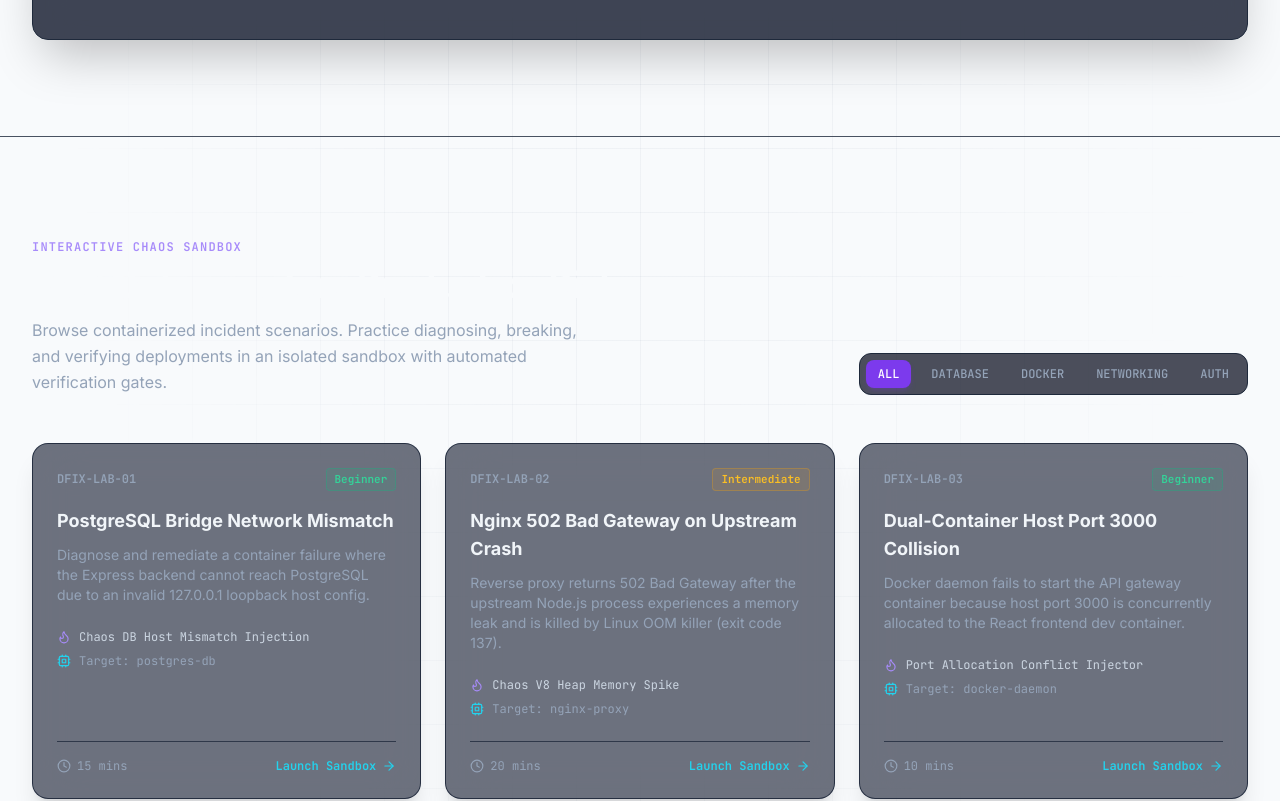
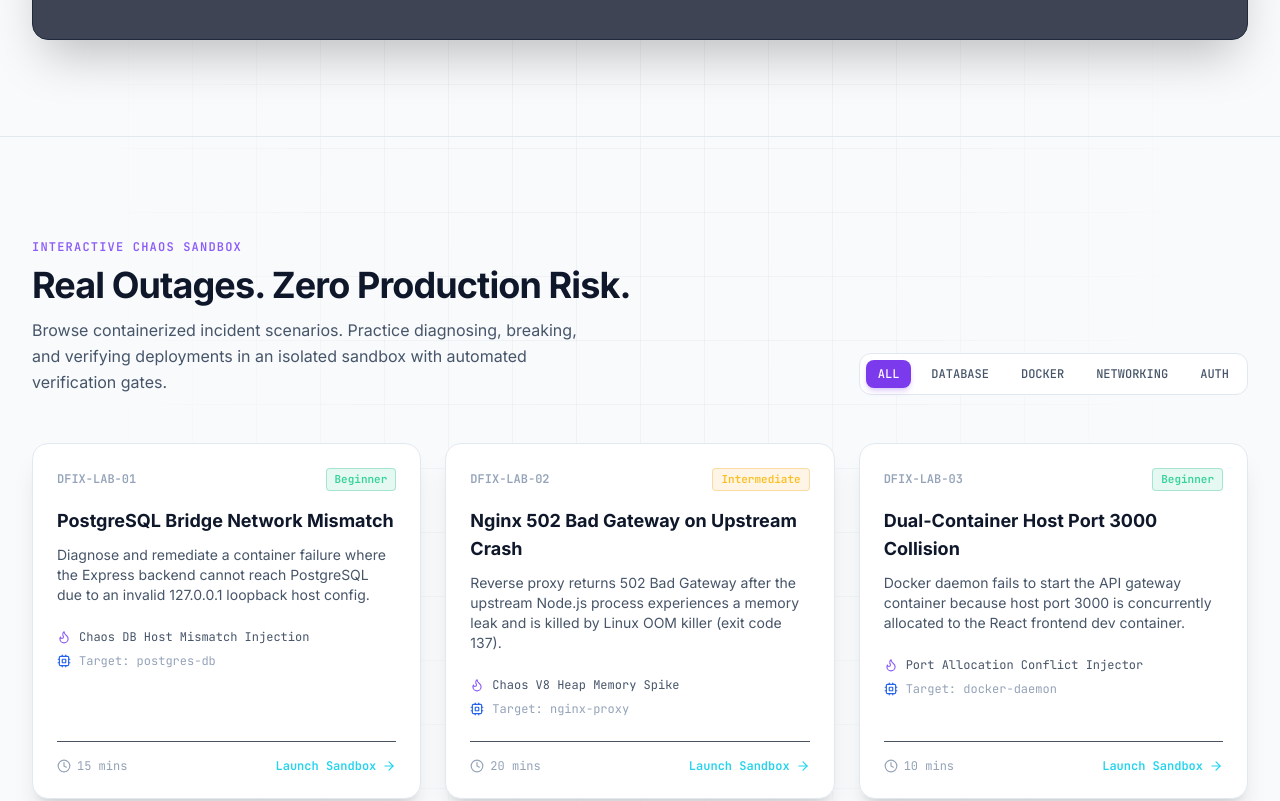
Before and after one commit to Radheshbhuva/DeployFixLab, a React (Vite) app in the folder frontend/: page / in a window 1280 px wide. Shown: the part 3180-3981 px from the top of the page. Built offline with nearby package versions, Linux system fonts and the light colour scheme; no server answers.

Commit message:
feat(theme): adapt ChaosLabsShowcase cards and category pills to theme tokens

```diff
--- a/frontend/src/features/landing/components/ChaosLabsShowcase.tsx
+++ b/frontend/src/features/landing/components/ChaosLabsShowcase.tsx
@@ -14,22 +14,22 @@ export const ChaosLabsShowcase: React.FC = () => {
       : LAB_SCENARIOS_PREVIEW.filter((s) => s.category.toUpperCase() === selectedCategory);
 
   return (
-    <section id="labs" className="py-24 px-4 sm:px-6 lg:px-8 max-w-7xl mx-auto border-t border-slate-800/80">
+    <section id="labs" className="py-24 px-4 sm:px-6 lg:px-8 max-w-7xl mx-auto border-t border-border-default">
       <div className="flex flex-col md:flex-row md:items-end justify-between mb-12 gap-6">
         <div>
-          <span className="text-violet-400 font-mono text-xs uppercase tracking-widest font-semibold">
+          <span className="text-violet-500 font-mono text-xs uppercase tracking-widest font-semibold">
             Interactive Chaos Sandbox
           </span>
-          <h2 className="text-3xl sm:text-4xl font-bold text-slate-50 mt-2 tracking-tight">
+          <h2 className="text-3xl sm:text-4xl font-bold text-text-primary mt-2 tracking-tight">
             Real Outages. Zero Production Risk.
           </h2>
-          <p className="text-slate-400 max-w-xl mt-3 text-base leading-relaxed">
+          <p className="text-text-secondary max-w-xl mt-3 text-base leading-relaxed">
             Browse containerized incident scenarios. Practice diagnosing, breaking, and verifying deployments in an isolated sandbox with automated verification gates.
           </p>
         </div>
 
         {/* Category Filter Pills */}
-        <div className="flex items-center gap-2 flex-wrap bg-slate-950/70 p-1.5 rounded-xl border border-slate-800 self-start md:self-auto">
+        <div className="flex items-center gap-2 flex-wrap bg-bg-surface p-1.5 rounded-xl border border-border-default self-start md:self-auto">
           {categories.map((cat) => (
             <button
               key={cat}
@@ -37,7 +37,7 @@ export const ChaosLabsShowcase: React.FC = () => {
               className={`px-3 py-1.5 rounded-lg text-xs font-mono font-medium transition-all ${
                 selectedCategory === cat
                   ? 'bg-violet-600 text-white font-bold shadow-md shadow-violet-600/20'
-                  : 'text-slate-400 hover:text-slate-200 hover:bg-slate-900'
+                  : 'text-text-secondary hover:text-text-primary hover:bg-bg-raised'
               }`}
             >
               {cat}
@@ -51,12 +51,12 @@ export const ChaosLabsShowcase: React.FC = () => {
         {filteredScenarios.map((scenario) => (
           <div
             key={scenario.id}
-            className="rounded-2xl border border-slate-800/90 bg-slate-900/60 backdrop-blur-xl p-6 flex flex-col justify-between hover:border-slate-700 transition-all duration-200 shadow-xl group"
+            className="rounded-2xl border border-border-default bg-bg-surface backdrop-blur-xl p-6 flex flex-col justify-between hover:border-brand-primary/40 transition-all duration-200 shadow-xl group"
           >
             <div>
               {/* Header Badges */}
               <div className="flex items-center justify-between mb-4">
-                <span className="text-xs font-mono font-semibold text-slate-400">
+                <span className="text-xs font-mono font-semibold text-text-muted">
                   {scenario.code}
                 </span>
                 <span
@@ -67,21 +67,21 @@ export const ChaosLabsShowcase: React.FC = () => {
               </div>
 
               {/* Title & Description */}
-              <h3 className="text-lg font-bold text-slate-100 mb-2.5 group-hover:text-cyan-400 transition-colors">
+              <h3 className="text-lg font-bold text-text-primary mb-2.5 group-hover:text-brand-primary transition-colors">
                 {scenario.title}
               </h3>
-              <p className="text-xs sm:text-sm text-slate-400 leading-relaxed mb-6">
+              <p className="text-xs sm:text-sm text-text-secondary leading-relaxed mb-6">
                 {scenario.description}
               </p>
 
               {/* Target & Driver Tags */}
               <div className="space-y-2 mb-6">
-                <div className="flex items-center gap-2 text-xs font-mono text-slate-300">
-                  <Flame className="w-3.5 h-3.5 text-violet-400 flex-shrink-0" />
+                <div className="flex items-center gap-2 text-xs font-mono text-text-secondary">
+                  <Flame className="w-3.5 h-3.5 text-violet-500 flex-shrink-0" />
                   <span className="truncate">{scenario.failureDriver}</span>
                 </div>
-                <div className="flex items-center gap-2 text-xs font-mono text-slate-400">
-                  <Cpu className="w-3.5 h-3.5 text-cyan-400 flex-shrink-0" />
+                <div className="flex items-center gap-2 text-xs font-mono text-text-muted">
+                  <Cpu className="w-3.5 h-3.5 text-brand-primary flex-shrink-0" />
                   <span>Target: {scenario.targetService}</span>
                 </div>
               </div>
```
